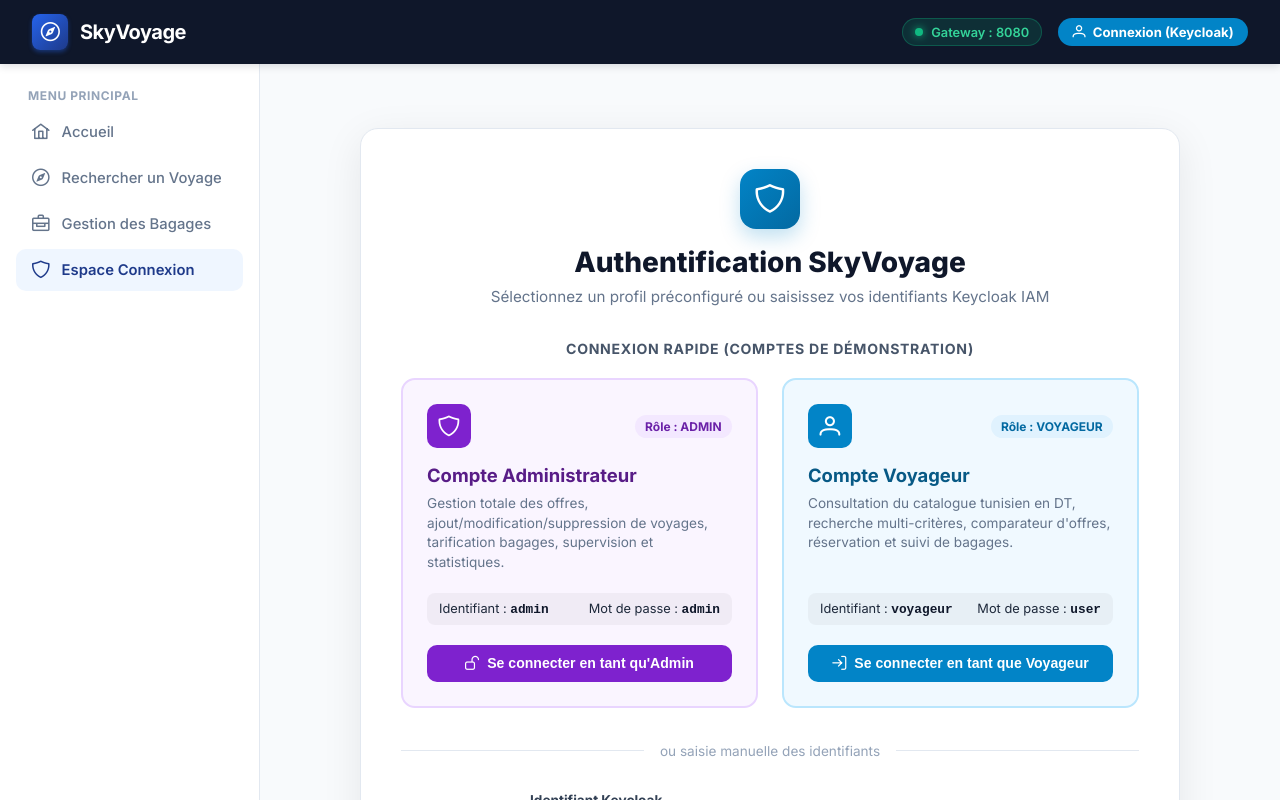
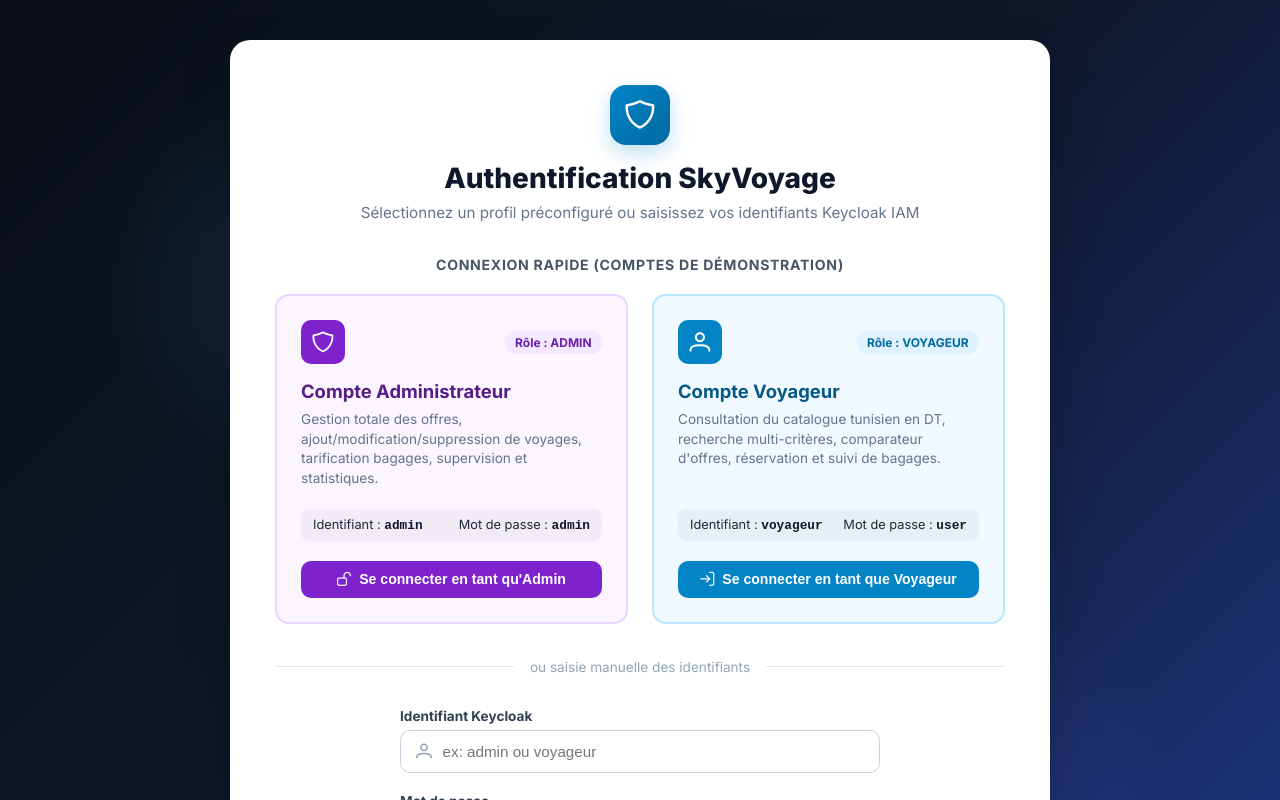
Before and after one commit to manellaakom/projet-reservation, an Angular app in the folder Frontend/: page /login in a window 1280 px wide. Shown: the top 800 px of the page. Built offline with nearby package versions, Linux system fonts and the light colour scheme.

Commit message:
feat(auth): Mise en place de la page de login externe plein ecran (porte d'entree de l'application avec authGuard) et separation de l'espace interieur

```diff
--- a/Frontend/src/app/app.html
+++ b/Frontend/src/app/app.html
@@ -1,4 +1,10 @@
-<div class="layout-wrapper">
+<!-- 1. VUE EXTÉRIEURE : Page de Connexion Plein Écran (sans barre ni menu intérieur) -->
+<div *ngIf="isLoginPage" class="external-layout">
+  <router-outlet></router-outlet>
+</div>
+
+<!-- 2. VUE INTÉRIEURE : Application Complète (Accessible uniquement après connexion) -->
+<div *ngIf="!isLoginPage" class="layout-wrapper">
   <!-- Topbar Sakai -->
   <header class="layout-topbar">
     <a routerLink="/" class="topbar-brand">
@@ -16,35 +22,30 @@
         <span>Gateway : 8080</span>
       </div>
 
-      <!-- Badge Utilisateur Global -->
+      <!-- Badge Utilisateur Global Connecté -->
       <div *ngIf="currentUser" class="topbar-user-badge" [class.admin-user]="currentUser.isAdmin">
         <i class="pi" [ngClass]="currentUser.isAdmin ? 'pi-star-fill' : 'pi-user'"></i>
         <span class="username">{{ currentUser.username }}</span>
         <span class="role-tag">{{ currentUser.isAdmin ? 'Admin' : 'Voyageur' }}</span>
-        <button class="btn-logout" (click)="logout()" title="Se déconnecter">
+        <button class="btn-logout" (click)="logout()" title="Se déconnecter et quitter l'application">
           <i class="pi pi-sign-out"></i>
+          <span>Quitter</span>
         </button>
       </div>
-
-      <!-- Bouton Connexion si non connecté -->
-      <a *ngIf="!currentUser" routerLink="/login" class="topbar-login-btn">
-        <i class="pi pi-user"></i>
-        <span>Connexion (Keycloak)</span>
-      </a>
     </div>
   </header>
 
-  <!-- Container avec Sidebar et Main Content -->
+  <!-- Container avec Sidebar et Contenu Principal -->
   <div class="layout-container">
     <!-- Sidebar Sakai -->
     <aside class="layout-sidebar">
       <div>
-        <div class="sidebar-section-title">Menu Principal</div>
+        <div class="sidebar-section-title">Navigation Intérieure</div>
         <ul class="sidebar-menu">
           <li>
             <a routerLink="/" routerLinkActive="active" [routerLinkActiveOptions]="{exact: true}" class="menu-item">
               <i class="pi pi-home"></i>
-              <span>Accueil</span>
+              <span>Tableau de Bord</span>
             </a>
           </li>
           <li>
@@ -59,22 +60,21 @@
               <span>Gestion des Bagages</span>
             </a>
           </li>
-          <li>
-            <a routerLink="/login" routerLinkActive="active" class="menu-item">
-              <i class="pi pi-shield"></i>
-              <span>Espace Connexion</span>
-            </a>
-          </li>
         </ul>
       </div>
 
+      <!-- Carte d'information & Déconnexion au bas du menu -->
       <div class="sidebar-info-card">
         <h4>SkyVoyage Airlines</h4>
-        <p>Plateforme centralisée pour la recherche de voyages et l'enregistrement des bagages.</p>
+        <p>Session active en tant que <strong>{{ currentUser?.username || 'Utilisateur' }}</strong>.</p>
+        <button class="btn-sidebar-logout" (click)="logout()">
+          <i class="pi pi-sign-out"></i>
+          <span>Déconnexion</span>
+        </button>
       </div>
     </aside>
 
-    <!-- Main Content -->
+    <!-- Contenu Principal -->
     <main class="layout-main">
       <router-outlet></router-outlet>
     </main>
--- a/Frontend/src/app/app.ts
+++ b/Frontend/src/app/app.ts
@@ -1,6 +1,7 @@
 import { Component, OnInit, ChangeDetectorRef } from '@angular/core';
-import { RouterOutlet, RouterModule } from '@angular/router';
+import { RouterOutlet, RouterModule, Router, NavigationEnd } from '@angular/router';
 import { CommonModule } from '@angular/common';
+import { filter } from 'rxjs/operators';
 import { AuthService, UserProfile } from './services/auth.service';
 
 @Component({
@@ -13,18 +14,42 @@ import { AuthService, UserProfile } from './services/auth.service';
 export class App implements OnInit {
   title = 'SkyVoyage — Plateforme de Voyages & Bagages';
   currentUser: UserProfile | null = null;
+  isLoginPage: boolean = false;
 
-  constructor(public authService: AuthService, private cdr: ChangeDetectorRef) {}
+  constructor(
+    public authService: AuthService,
+    private router: Router,
+    private cdr: ChangeDetectorRef
+  ) {}
 
   ngOnInit(): void {
+    // 1. Abonnement à l'utilisateur courant
     this.authService.currentUser$.subscribe(user => {
       this.currentUser = user;
+      this.checkLayoutState(this.router.url);
+      this.cdr.detectChanges();
+    });
+
+    // 2. Détection du changement d'URL pour basculer entre layout extérieur (login) et intérieur (app)
+    this.checkLayoutState(this.router.url);
+    this.router.events.pipe(
+      filter(event => event instanceof NavigationEnd)
+    ).subscribe((event: any) => {
+      this.checkLayoutState(event.urlAfterRedirects || event.url);
       this.cdr.detectChanges();
     });
   }
 
+  private checkLayoutState(url: string): void {
+    // Si l'utilisateur n'est pas connecté ou se trouve sur /login, on affiche le layout extérieur
+    const onLoginUrl = url ? url.startsWith('/login') : false;
+    this.isLoginPage = onLoginUrl || !this.authService.isAuthenticated();
+  }
+
   logout(): void {
     this.authService.logout();
+    this.isLoginPage = true;
+    this.router.navigate(['/login']);
     this.cdr.detectChanges();
   }
 }
--- a/Frontend/src/app/components/login/login.component.html
+++ b/Frontend/src/app/components/login/login.component.html
@@ -22,13 +22,13 @@
         </div>
       </div>
       <div class="session-actions">
-        <a routerLink="/voyages" class="btn btn-primary">
+        <a routerLink="/" class="btn btn-primary">
+          <i class="pi pi-arrow-right"></i>
+          <span>Entrer dans l'Application</span>
+        </a>
+        <a routerLink="/voyages" class="btn btn-outline">
           <i class="pi pi-compass"></i>
-          <span>Aller aux Voyages</span>
-        </a>
-        <a routerLink="/bagages" class="btn btn-outline">
-          <i class="pi pi-briefcase"></i>
-          <span>Aller aux Bagages</span>
+          <span>Voyages</span>
         </a>
         <button class="btn btn-danger-outline" (click)="logout()">
           <i class="pi pi-sign-out"></i>
--- a/Frontend/src/app/components/login/login.component.scss
+++ b/Frontend/src/app/components/login/login.component.scss
@@ -2,18 +2,46 @@
   display: flex;
   justify-content: center;
   align-items: center;
-  min-height: calc(100vh - 120px);
-  padding: 2rem 1rem;
+  min-height: 100vh;
+  width: 100%;
+  background: linear-gradient(135deg, #090e17 0%, #0f172a 45%, #1e3a8a 100%);
+  padding: 2.5rem 1rem;
+  box-sizing: border-box;
+  position: relative;
+
+  &::before {
+    content: '';
+    position: absolute;
+    top: 5%;
+    left: 8%;
+    width: 450px;
+    height: 450px;
+    background: radial-gradient(circle, rgba(56, 189, 248, 0.15) 0%, transparent 70%);
+    pointer-events: none;
+  }
+
+  &::after {
+    content: '';
+    position: absolute;
+    bottom: 5%;
+    right: 8%;
+    width: 450px;
+    height: 450px;
+    background: radial-gradient(circle, rgba(99, 102, 241, 0.15) 0%, transparent 70%);
+    pointer-events: none;
+  }
 }
 
 .login-card {
   background: #ffffff;
-  border-radius: 18px;
-  box-shadow: 0 10px 40px rgba(0, 0, 0, 0.08);
-  border: 1px solid #e2e8f0;
+  border-radius: 20px;
+  box-shadow: 0 25px 60px -15px rgba(0, 0, 0, 0.35);
+  border: 1px solid rgba(255, 255, 255, 0.8);
   max-width: 820px;
   width: 100%;
-  padding: 2.5rem;
+  padding: 2.75rem;
+  position: relative;
+  z-index: 2;
 }
 
 .login-header {
--- a/Frontend/src/app/components/login/login.component.ts
+++ b/Frontend/src/app/components/login/login.component.ts
@@ -1,7 +1,7 @@
 import { Component, OnInit, ChangeDetectorRef } from '@angular/core';
 import { CommonModule } from '@angular/common';
 import { FormsModule } from '@angular/forms';
-import { Router, RouterModule } from '@angular/router';
+import { Router, RouterModule, ActivatedRoute } from '@angular/router';
 import { AuthService, UserProfile } from '../../services/auth.service';
 
 @Component({
@@ -20,14 +20,18 @@ export class LoginComponent implements OnInit {
   successMessage: string | null = null;
 
   currentUser: UserProfile | null = null;
+  returnUrl: string = '/';
 
   constructor(
     private authService: AuthService,
     private router: Router,
+    private route: ActivatedRoute,
     private cdr: ChangeDetectorRef
   ) {}
 
   ngOnInit(): void {
+    this.returnUrl = this.route.snapshot.queryParams['returnUrl'] || '/';
+
     this.authService.currentUser$.subscribe(user => {
       this.currentUser = user;
       this.cdr.detectChanges();
@@ -59,11 +63,11 @@ export class LoginComponent implements OnInit {
       next: (res) => {
         this.loading = false;
         const role = this.authService.isAdmin() ? 'Administrateur' : 'Voyageur';
-        this.successMessage = `Connexion réussie ! Bienvenue, ${this.username} (${role}).`;
+        this.successMessage = `Connexion réussie ! Bienvenue, ${this.username} (${role}). Redirection vers l'application...`;
         this.cdr.detectChanges();
         setTimeout(() => {
-          this.router.navigate(['/voyages']);
-        }, 800);
+          this.router.navigateByUrl(this.returnUrl);
+        }, 500);
       },
       error: (err) => {
         this.loading = false;
--- /dev/null
+++ b/Frontend/src/app/guards/auth.guard.ts
@@ -0,0 +1,23 @@
+import { inject } from '@angular/core';
+import { CanActivateFn, Router } from '@angular/router';
+import { AuthService } from '../services/auth.service';
+
+/**
+ * Guard protégeant les routes intérieures de l'application.
+ * Si l'utilisateur n'est pas connecté via Keycloak/JWT,
+ * il est automatiquement redirigé vers la page de connexion extérieure (/login).
+ */
+export const authGuard: CanActivateFn = (route, state) => {
+  const authService = inject(AuthService);
+  const router = inject(Router);
+
+  if (authService.isAuthenticated()) {
+    return true;
+  }
+
+  // Redirection vers la page externe de connexion
+  router.navigate(['/login'], {
+    queryParams: { returnUrl: state.url }
+  });
+  return false;
+};
--- a/Frontend/src/styles.scss
+++ b/Frontend/src/styles.scss
@@ -289,8 +289,38 @@ body {
       color: #cbd5e1;
       line-height: 1.4;
       font-size: 0.8rem;
+      margin-bottom: 0.75rem;
+    }
+
+    .btn-sidebar-logout {
+      width: 100%;
+      display: inline-flex;
+      align-items: center;
+      justify-content: center;
+      gap: 0.5rem;
+      padding: 0.55rem 0.75rem;
+      background: rgba(239, 68, 68, 0.2);
+      border: 1px solid rgba(239, 68, 68, 0.4);
+      color: #fca5a5;
+      border-radius: 8px;
+      font-size: 0.8rem;
+      font-weight: 600;
+      cursor: pointer;
+      transition: all 0.2s ease;
+
+      &:hover {
+        background: #ef4444;
+        color: #ffffff;
+      }
     }
   }
+}
+
+.external-layout {
+  min-height: 100vh;
+  width: 100%;
+  margin: 0;
+  padding: 0;
 }
 
 .layout-main {
```
Also changed, not shown: Frontend/src/app/app.routes.ts (+9 -3 lines).
